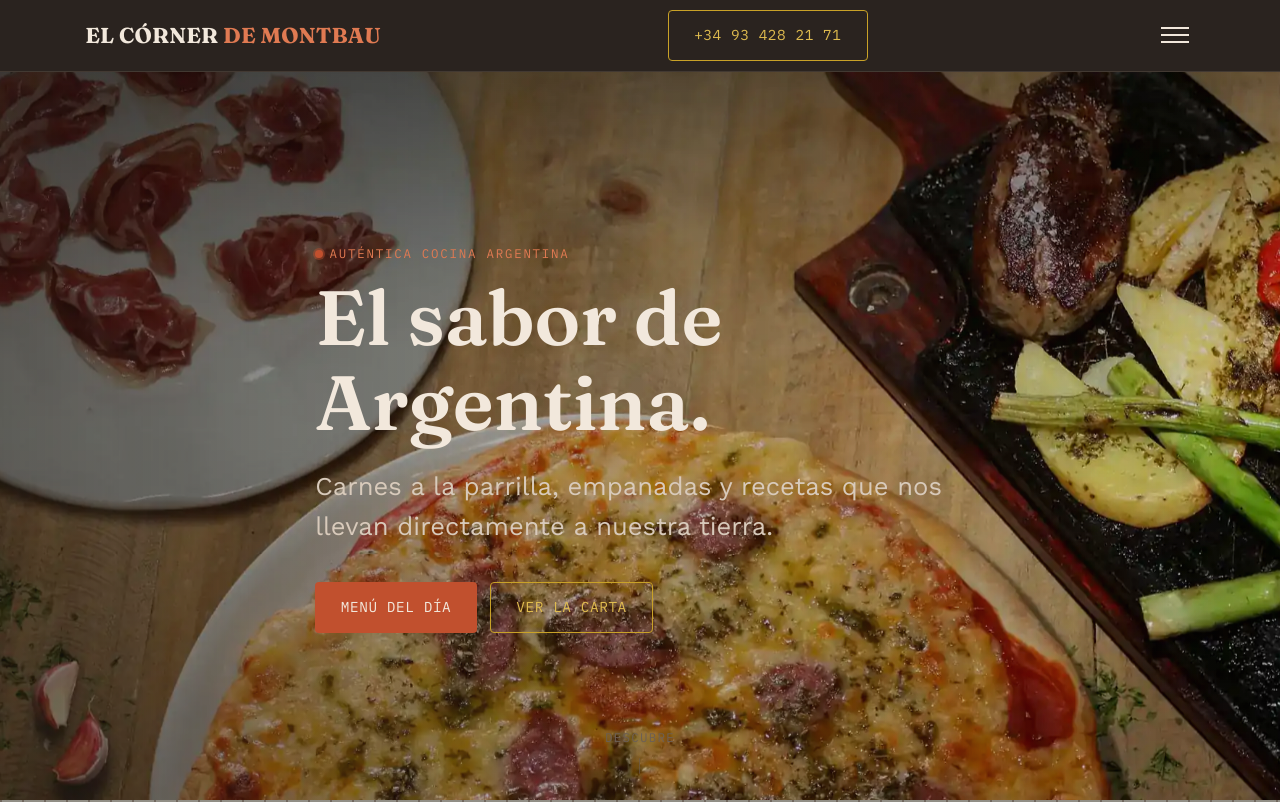
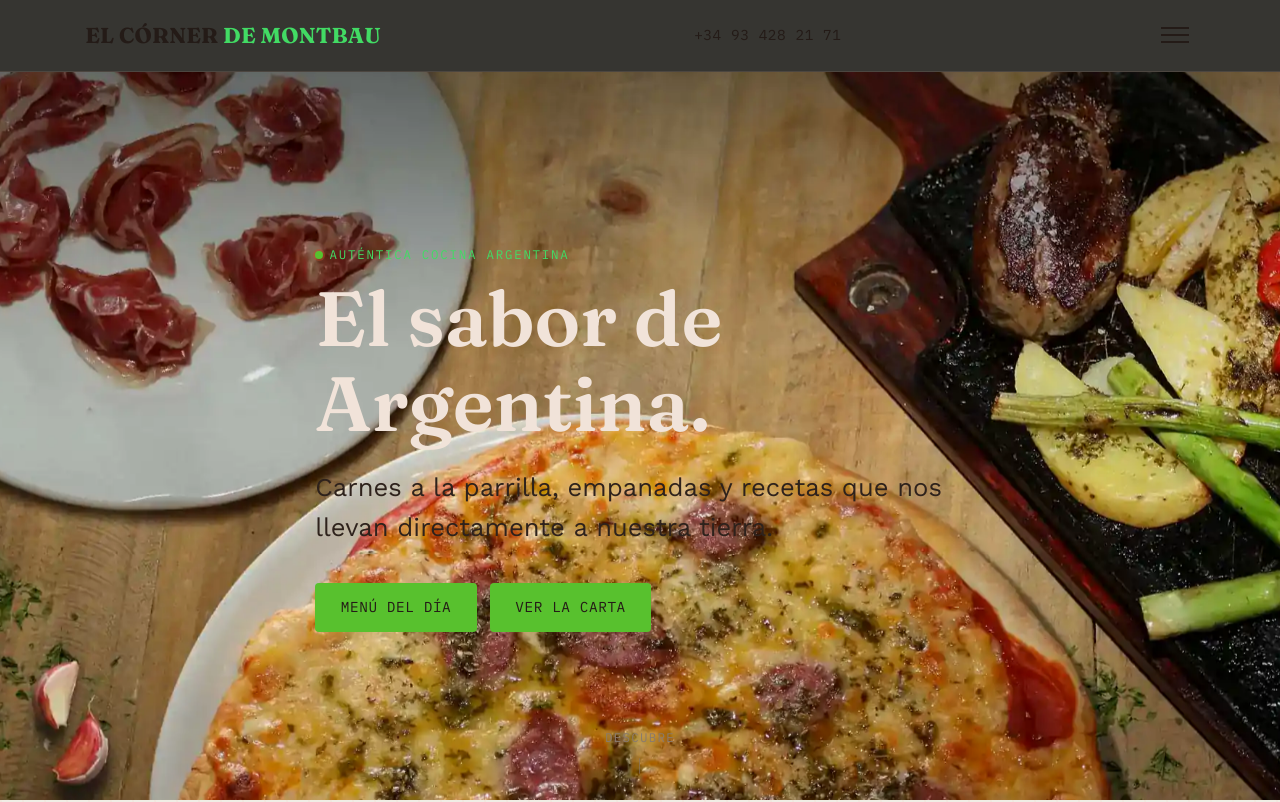
Before and after one commit to Capitankanalla/ElCornerdeMontbau, a website: page index.html in a window 1280 px wide. Shown: the top 802 px of the page. Drawn offline with nearby package versions, Linux system fonts and the light colour scheme.

Commit message:
Feat: Millores css

```diff
--- a/css/base.css
+++ b/css/base.css
@@ -24,10 +24,10 @@
   font-weight: 600;
   line-height: 1.1;
   margin: 0 0 var(--sp-2);
-  color: var(--color-cream);
+  color: var(--color-stone-dark);
 }
 
-p { margin: 0 0 var(--sp-2); color: var(--color-cream-dim); }
+p { margin: 0 0 var(--sp-2); color: var(--color-stone); }
 
 a { color: inherit; text-decoration: none; }
 
@@ -126,11 +126,12 @@
 }
 .btn-primary:hover { background: var(--color-ember-light); transform: translateY(-2px); }
 
-.btn-outline {
-  border: 1px solid var(--color-gold);
-  color: var(--color-gold-light);
+.btn-secondary {
+  background: var(--color-gold);
+  /* border: 1px solid var(--color-gold); */
+  color: var(--color-cream);
 }
-.btn-outline:hover { background: rgba(201, 162, 39, 0.1); transform: translateY(-2px); }
+.btn-secondary:hover { background: var(--color-gold-light); transform: translateY(-2px); }
 
 /* Reveal-on-scroll utility (no extra page length, just liveliness) */
 .reveal {
--- a/css/header.css
+++ b/css/header.css
@@ -8,7 +8,8 @@
   height: var(--header-h);
   display: flex;
   align-items: center;
-  background: rgba(28, 21, 18, 0.88);
+  /* background: rgba(28, 21, 18, 0.88); */
+  background: #363531;
   backdrop-filter: blur(8px);
   border-bottom: 1px solid rgba(138, 122, 109, 0.25);
 }
--- a/css/hero.css
+++ b/css/hero.css
@@ -8,9 +8,7 @@
   align-items: center;
   overflow: hidden;
   background:
-    /* linear-gradient(180deg, rgba(28,21,18,0.35) 0%, rgba(28,21,18,0.92) 100%),
-    radial-gradient(ellipse at 30% 20%, rgba(193,80,46,0.25), transparent 55%), */
-    var(--color-charcoal);
+  var(--color-cream);
 }
 
 .hero-embers {
@@ -132,11 +130,5 @@
   position: absolute;
   inset: 0;
   z-index: 1;
-  background: linear-gradient(
-    90deg,
-    rgba(28, 21, 18, 0.56) 0%,
-    rgba(28, 21, 18, 0.28) 46%,
-    rgba(28, 21, 18, 0.1) 100%
-  );
   pointer-events: none;
 }
--- a/css/home.css
+++ b/css/home.css
@@ -26,7 +26,7 @@
   align-items: center;
   gap: var(--sp-4);
   flex-wrap: wrap;
-  background: var(--color-charcoal-2);
+  background: var(--color-charcoal);
   border-radius: var(--radius-md);
   padding: var(--sp-5);
   border: 1px solid rgba(138,122,109,0.2);
--- a/css/variables.css
+++ b/css/variables.css
@@ -3,17 +3,17 @@
    ============================================ */
 :root {
   /* Colors */
-  --color-charcoal: #918e85;
+  --color-charcoal: #f0ede5;
   --color-charcoal-2: #241b17;
   --color-charcoal-3: #2e221c;
-  --color-ember: #c1502e;
-  --color-ember-light: #e07a52;
-  --color-gold: #c9a227;
-  --color-gold-light: #e0bc4f;
-  --color-cream: #f2e8dc;
-  --color-cream-dim: #d8cabb;
+  --color-ember: #58c12e;
+  --color-ember-light: #42db64;
+  --color-gold: #58c12e;
+  --color-gold-light: #42db64;
+  --color-cream: #241b17;
+  --color-cream-dim: #2e221c;
   --color-stone: #8a7a6d;
-  --color-stone-dark: #57493e;
+  --color-stone-dark: #f1e3d9;
 
   /* Typography */
   --font-display: "Fraunces", Georgia, serif;
--- a/index.html
+++ b/index.html
@@ -40,7 +40,7 @@
 
         <div class="hero-actions">
           <a href="menu-dia.html" class="btn btn-primary">Menú del día</a>
-          <a href="carta.html" class="btn btn-outline">Ver la carta</a>
+          <a href="carta.html" class="btn btn-secondary">Ver la carta</a>
         </div>
       </div>
 
@@ -106,7 +106,7 @@
         </div>
         <div class="hero-actions">
           <a href="#" id="phone-cta" class="btn btn-primary">Llamar ahora</a>
-          <a href="carta.html" class="btn btn-outline">Ver la carta</a>
+          <a href="carta.html" class="btn btn-secondary">Ver la carta</a>
         </div>
       </div>
     </section>
```
